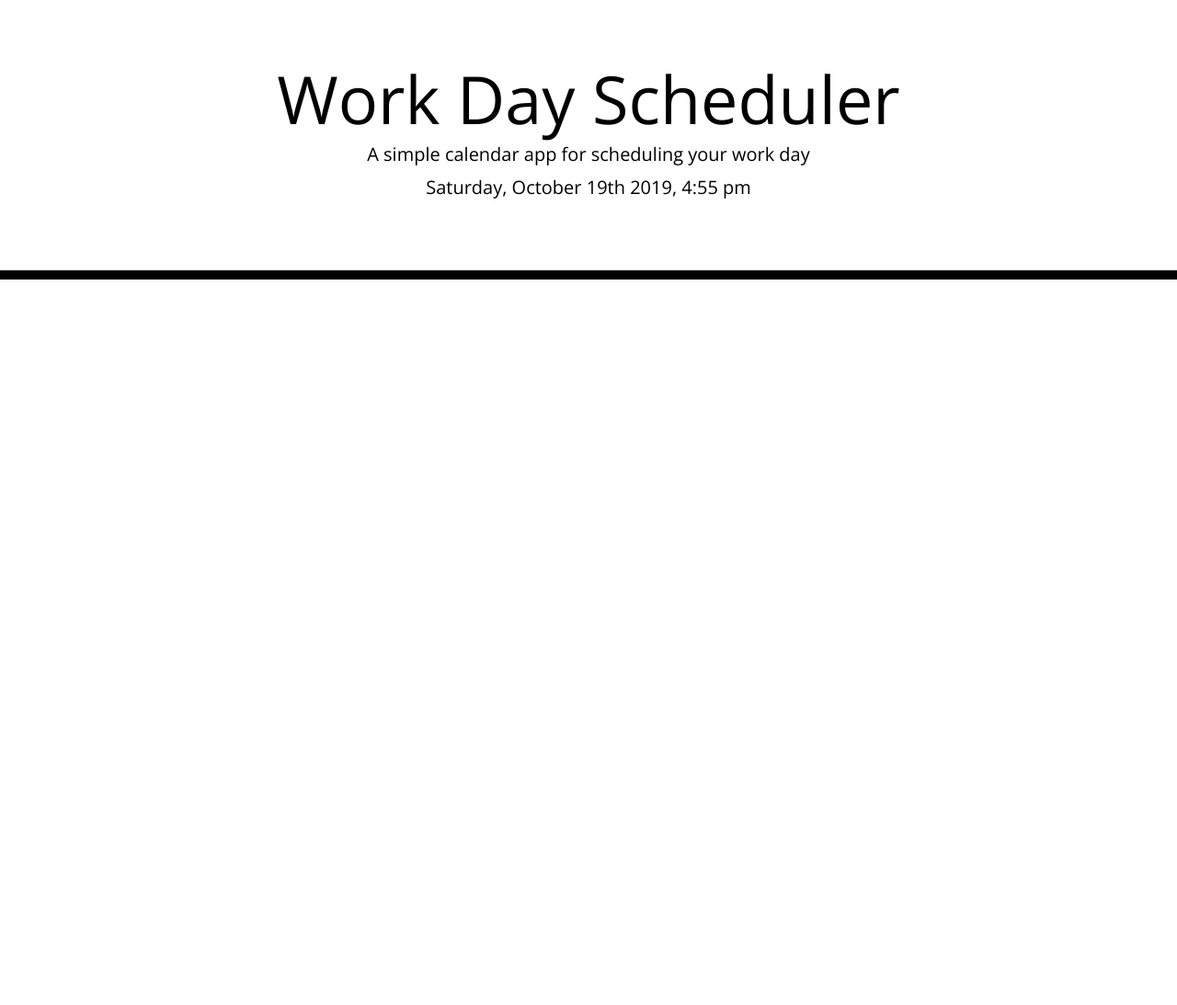
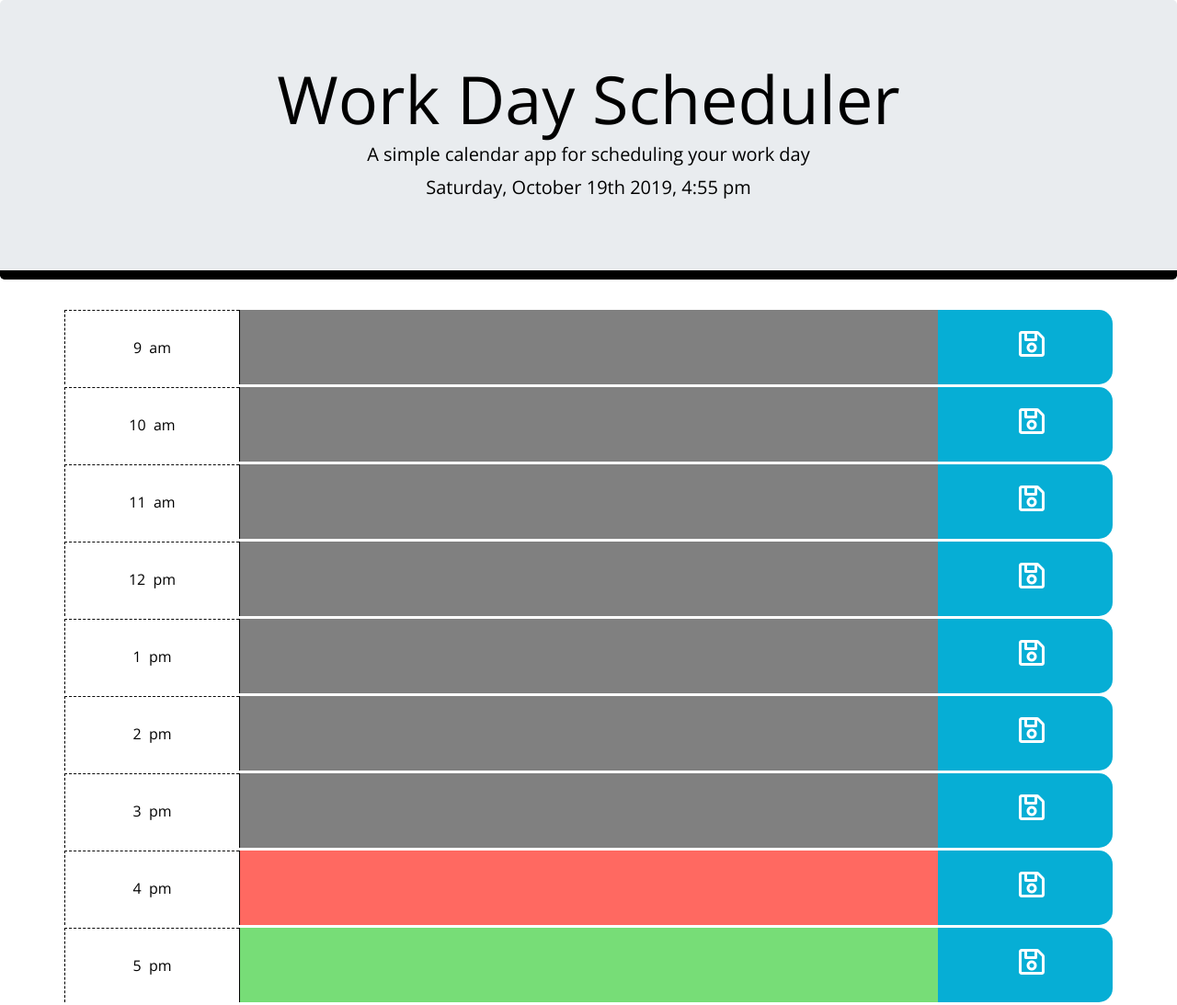
Before and after one commit to tujungahenry/Day-Planner, a plain HTML site: page index.html in a window 1280 px wide. Shown: the whole page at 92% size. Before the commit the page ends 800 px from the top, so only its background shows below. Drawn offline with nearby package versions, Linux system fonts and the light colour scheme.

Commit message:
touching up

```diff
--- a/assets/scripts.js
+++ b/assets/scripts.js
@@ -1,21 +1,84 @@
-$(document).ready(function(){
+$(document).ready(function () {
 
-//Current date displayed to top of page
-var dateString = moment().format("dddd, MMMM Do YYYY, h:mm a");
-$("#currentDay").html(dateString);
+    //add the current date to the #current date id in the HTML//
+    var dateString = moment().format("dddd, MMMM Do YYYY, h:mm a");
+    $("#currentDay").html(dateString);
+
+    //create html timeblocks with for loop starting at 9 am until 5pm//
+    var scheduledHours = [];
+
+    for (var hour = 9; hour < 18; hour++) {
+        scheduledHours.push(moment({
+            hour
+        }).format('h  a'));
+        $('.container').append(`<div class="row time-block" data-time="${hour}">
+           <!--hour column-->
+               <div class="col-sm col-md-2 hour">
+                 <p class=dayHour>${moment({hour}).format('h  a')}</p>
+               </div>
+
+           <!--user input text area-->
+               <div class="col-sm col-md-8 d-flex description">
+                 <textarea class=textArea></textarea>
+               </div>
+
+           <!--bootstrap saveBtn-->
+               <div class="col-sm col-md-2 saveBtn">
+               <i class="far fa-save fa-2x" id=icon></i>
+               </div>`);
+    }
 
 
+    //Check the hour of the current day to the hour represented in the HTML data-element to decide it's background color.
+    var m = moment();
+    $.each($(".time-block"), function (index, value) {
+        let dateHour = $(value).attr("data-time");
+        if (Number(dateHour) === m.hour()) {
+            $(this).find("textarea").addClass('present');
+        } else if (Number(dateHour) < m.hour()) {
+            $(this).find("textarea").addClass('past');
+        } else {
+            $(this).find("textarea").addClass('future');
+        }
+    });
 
+    //Check for local storage to set value to the object
+    let timeObject = {};
+      if (localStorage.getItem('timeObject')) {
+          timeObject = JSON.parse(localStorage.getItem('timeObject'));
+      }else{
+        timeObject = {
+          '9': { time: "9", value: ""},
+          '10':{ time: "10", value: ""},
+          '11':{ time: "11", value: ""},
+          '12':{ time: "12", value: ""},
+          '13':{ time: "13", value: ""},
+          '14':{ time: "14", value: ""},
+          '15':{ time: "15", value: ""},
+          '16':{ time: "16", value: ""},
+          '17':{ time: "17", value: ""}
+        };
+      }
 
+    //set value of timeObject to equal the user input for each row
+    $(".time-block").each(function(){
+       $(this).find(".textArea").val(timeObject[$(this).attr("data-time")].value);
+       //console.log(this)
+      });
 
+     //save value to local storage on click
+     $(".saveBtn").on('click', function(event){
+         //set timeObject time attribute
+         var timeValue = $(this).closest(".time-block").attr("data-time");
+        //set timeObject value attribute
+         var textValue = $(this).closest(".time-block").find(".textArea").val();
+         timeObject[timeValue].value = textValue;
 
+      //save user input in each object to local storage
+         localStorage.setItem('timeObject', JSON.stringify(timeObject));
 
+          //console.log(textValue)
 
+     });
 
-
-
-
-
-
-
-})
+    });
--- a/assets/style.css
+++ b/assets/style.css
@@ -1,71 +1,92 @@
-body {
+.body {
   font-family: 'Open Sans', sans-serif;
   font-size: 16px;
   line-height: 1;
 }
 
-  textarea{
+#header {
+  text-align: center;
+  color: black;
+  border-bottom: 10px solid black;
+}
+
+.textArea {
   background: transparent;
   border: none;
   resize: none;
   color: #000000;
   border-left: 1px solid black;
   padding: 10px;
-  }
-
-  .jumbotron {
-    text-align: center;
-    background-color: transparent;
-    color: black;
-    border-radius: 0;
-    border-bottom: 10px solid black;
+  width:100%;
+  min-height: 80px;
 }
 
 .description{
   white-space: pre-wrap;
+  padding:0;
 }
 
-  .time-block{
+.time-block {
   text-align: center;
-    border-radius: 15px;
 }
 
 .row {
   white-space: pre-wrap;
-    height: 80px;
-    border-top: 1px solid white;;
+  min-height: 80px;
+  border-top: 1px solid white;
+  margin-top: 2px;
 }
 
 .hour {
   background-color: #ffffff;
   color: #000000;
   border-top: 1px dashed #000000;
+  border-left: 1px dashed #000000;
+}
+
+.dayHour {
+  margin-bottom: 0;
 }
 
 .past {
-    background-color: #d3d3d3;
+  background-color: grey;
   color: white;
+  cursor: pointer;
 }
 
 .present {
   background-color: #ff6961;
   color: white;
+  cursor: pointer;
 }
 
 .future {
   background-color: #77dd77;
   color: white;
+  cursor: text;
+  cursor: pointer;
 }
 
 .saveBtn {
-    border-left: 1px solid black;
+  background-color: #06AED5;
+  color: white;
+  cursor: pointer;
+  min-height: 80px;
+  background-color: #06AED5;
+  color: white;
+  cursor: pointer;
+  position: relative;
   border-top-right-radius: 15px;
   border-bottom-right-radius: 15px;
-    background-color: #06AED5;
-    color: white;
 }
 
-  .saveBtn i:hover {
-    font-size: 20px;
-    transition: all .3s ease-in-out;
+#icon:hover {
+  font-size: 40px;
+  transition: all .2s ease-in-out;
 }
+
+#icon {
+  margin: 0 auto;
+  padding-right: 40px;
+  padding-top: 5px;
+}
```
Lines whose indentation alone changed are shown as unchanged.
